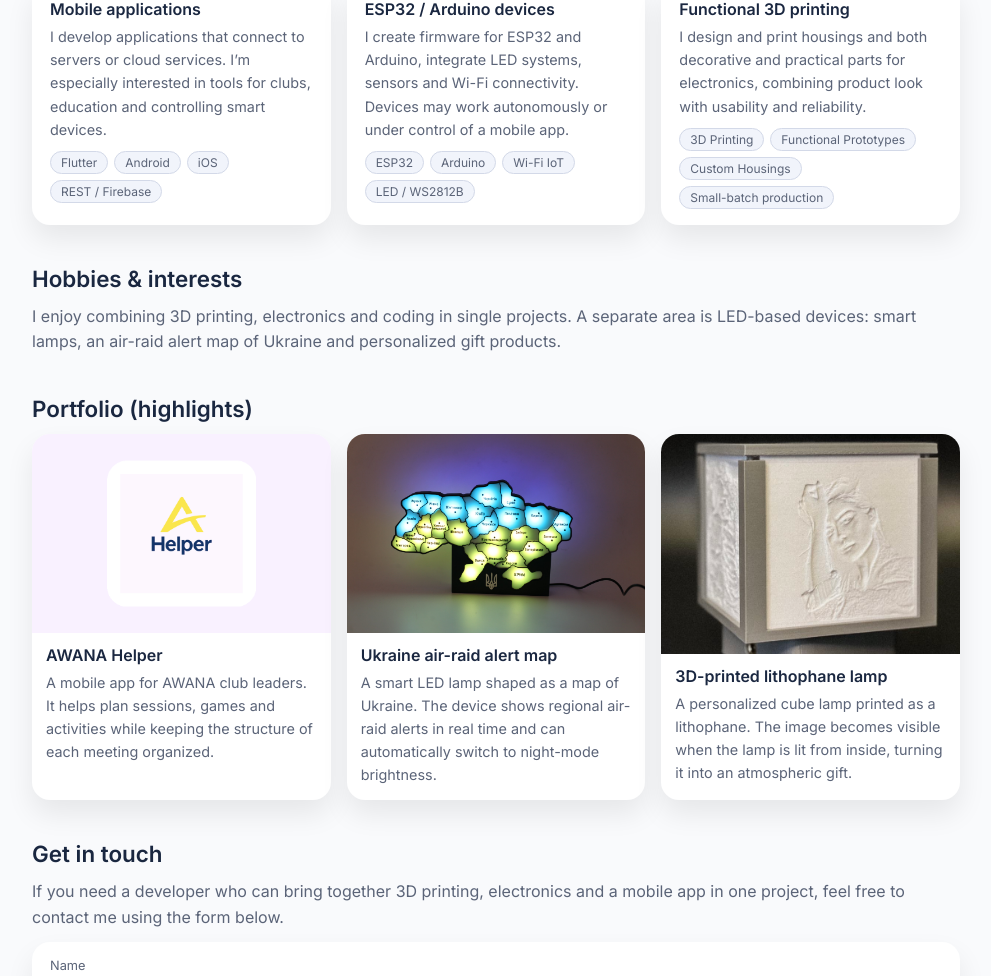
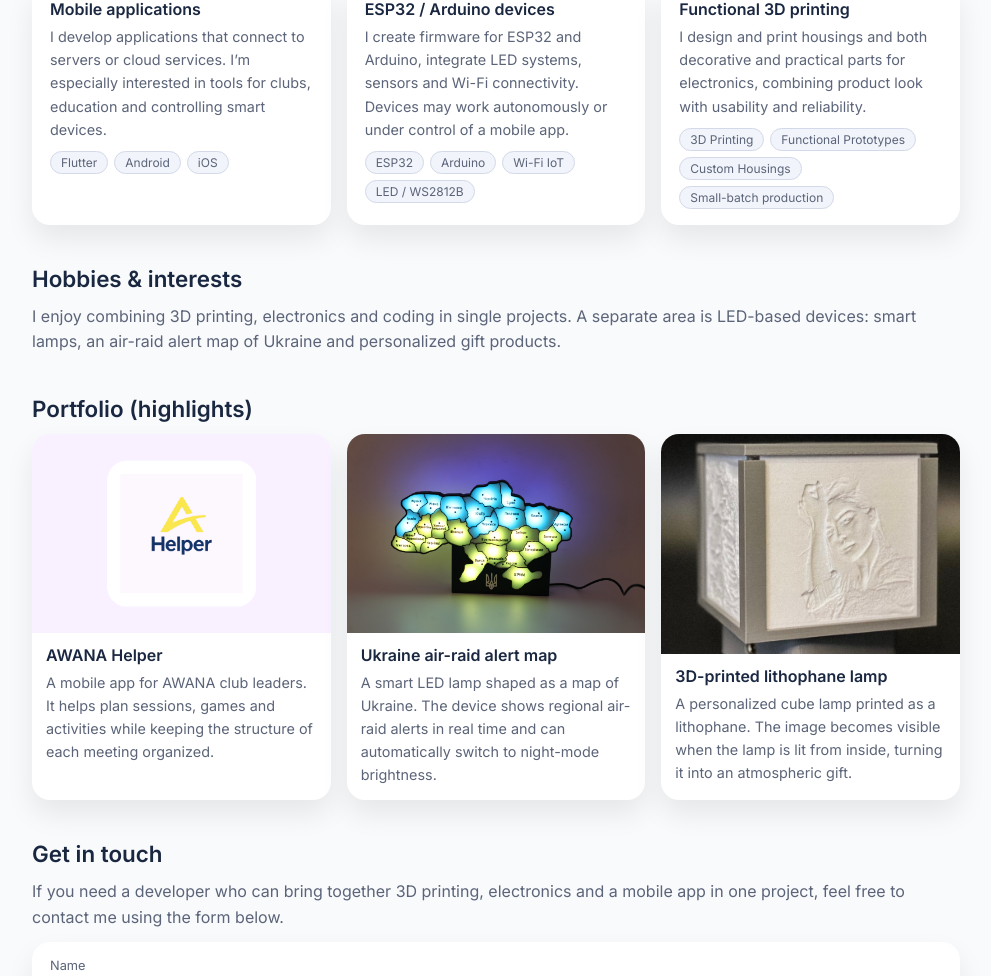
Before and after one commit to Valco/valentyn-dev-card, a plain HTML site: page index.html in a window 1280 px wide. Shown: the part 750-1726 px from the top of the page, without its empty margins (144-1135 px from the left). Drawn offline with Linux system fonts and the light colour scheme.

Commit message:
Update index.html

```diff
--- a/index.html
+++ b/index.html
@@ -87,7 +87,6 @@
             <li class="pill">Flutter</li>
             <li class="pill">Android</li>
             <li class="pill">iOS</li>
-            <li class="pill">REST / Firebase</li>
           </ul>
         </article>
 
```
